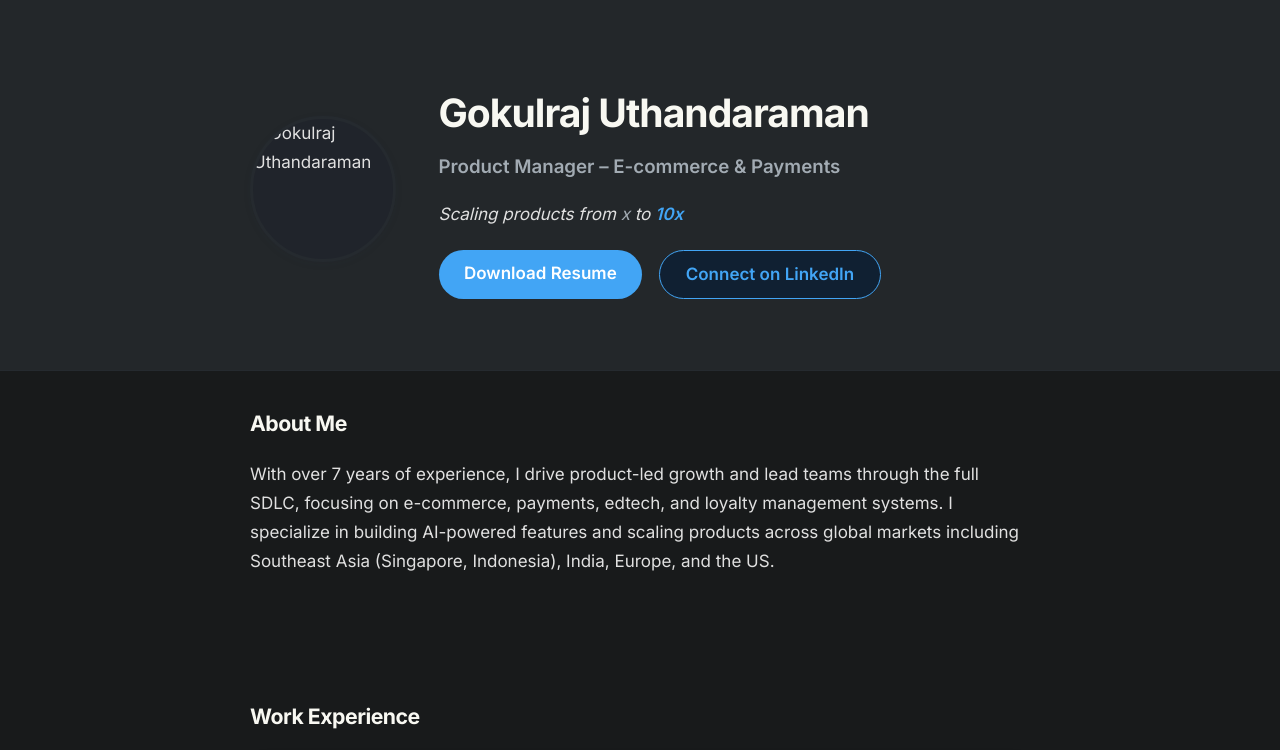
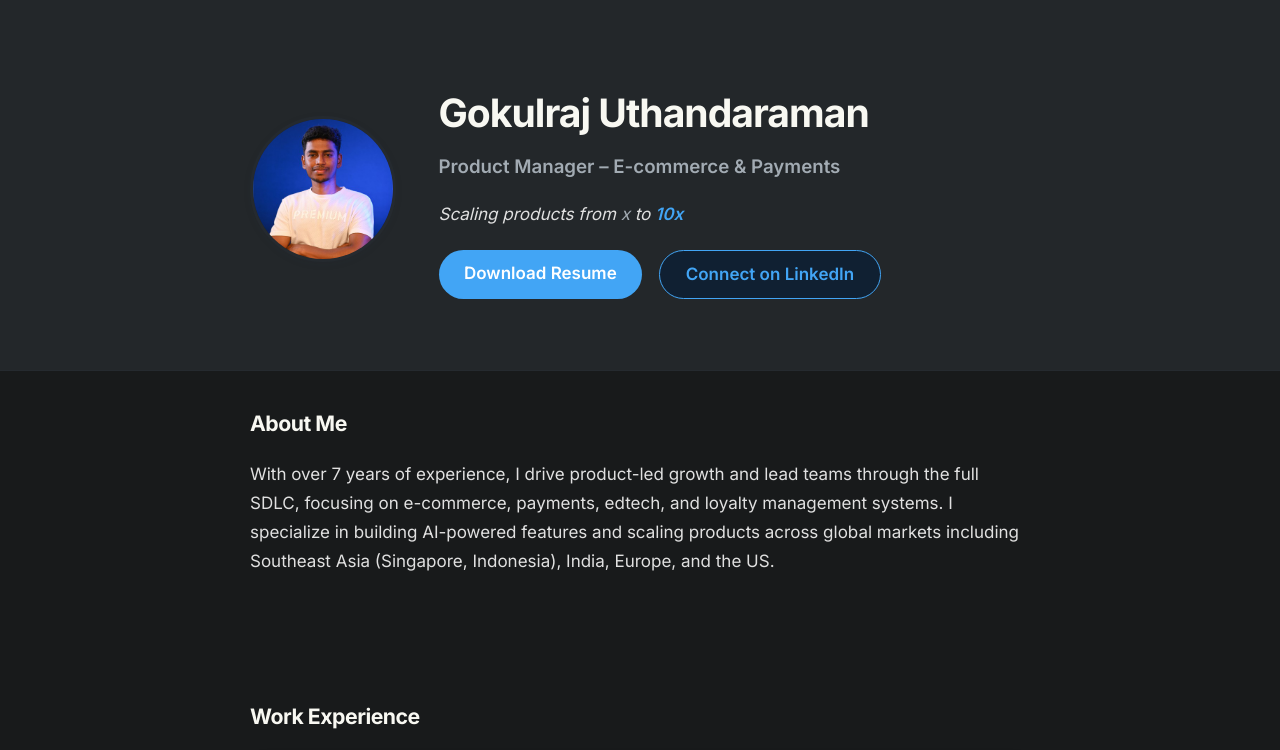
Before and after one commit to GoDev786/gokulraj-portfolio, a plain HTML site: page index.html in a window 1280 px wide. Shown: the top 750 px of the page. Drawn offline with Linux system fonts and the light colour scheme.

Commit message:
Update index.html

```diff
--- a/index.html
+++ b/index.html
@@ -12,7 +12,7 @@
   <header class="hero">
     <div class="container hero-content">
       <div class="hero-photo">
-        <img src="profile.jpg" alt="Gokulraj Uthandaraman" class="profile-img" />
+        <img src="profile.jpeg" alt="Gokulraj Uthandaraman" class="profile-img" />
       </div>
       <div class="hero-main">
         <h1 class="hero-name">Gokulraj Uthandaraman</h1>
```
